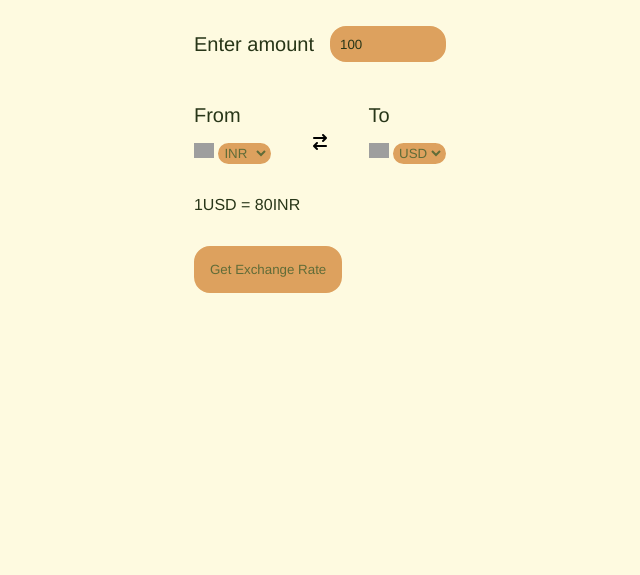
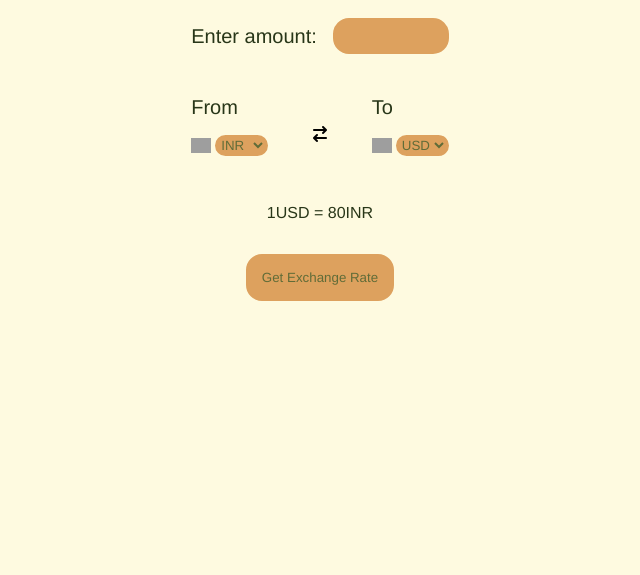
Before and after one commit to aayushiie/currency-converter, a plain HTML site: page index.html in a window 1280 px wide. Shown: the part 225-800 px from the top of the page, without its empty margins (320-960 px from the left). Drawn offline with Linux system fonts and the light colour scheme; grey boxes are pictures that could not be loaded.

Commit message:
updated html layout

```diff
--- a/index.html
+++ b/index.html
@@ -1,24 +1,29 @@
 <!DOCTYPE html>
 <html lang="en">
+
 <head>
     <meta charset="UTF-8">
     <meta name="viewport" content="width=device-width, initial-scale=1.0">
     <title>Currency Converter</title>
-    <link rel="stylesheet" href="https://cdnjs.cloudflare.com/ajax/libs/font-awesome/6.5.2/css/all.min.css" integrity="sha512-SnH5WK+bZxgPHs44uWIX+LLJAJ9/2PkPKZ5QiAj6Ta86w+fsb2TkcmfRyVX3pBnMFcV7oQPJkl9QevSCWr3W6A==" crossorigin="anonymous" referrerpolicy="no-referrer" />
+    <link rel="stylesheet" href="https://cdnjs.cloudflare.com/ajax/libs/font-awesome/6.5.2/css/all.min.css"
+        integrity="sha512-SnH5WK+bZxgPHs44uWIX+LLJAJ9/2PkPKZ5QiAj6Ta86w+fsb2TkcmfRyVX3pBnMFcV7oQPJkl9QevSCWr3W6A=="
+        crossorigin="anonymous" referrerpolicy="no-referrer" />
     <link rel="stylesheet" href="style.css">
 </head>
+
 <body>
     <h1>Currency Converter</h1>
     <div class="currency-container">
         <form>
             <div class="amount">
-                <p>Enter amount</p>
-                <input value="100" type="text">
+                <p>Enter amount:</p>
+                <input value="" type="text">
             </div>
 
             <div class="dropdown">
                 <div class="from">
                     <p>From</p>
+                    <div class="currency">
                         <img src="https://flagsapi.com/IN/flat/64.png" alt="">
                         <select name="from">
                             <option value="INR">INR</option>
@@ -27,9 +32,11 @@
                             <option value="EUR">EUR</option>
                         </select>
                     </div>
+                </div>
                 <i class="fa-solid fa-arrow-right-arrow-left"></i>
                 <div class="to">
                     <p>To</p>
+                    <div class="currency">
                         <img src="https://flagsapi.com/US/flat/64.png" alt="">
                         <select name="from">
                             <option value="USD">USD</option>
@@ -39,12 +46,16 @@
                         </select>
                     </div>
                 </div>
+            </div>
+            <div class="end-message">
                 <div class="msg">1USD = 80INR</div>
                 <button class="btn">Get Exchange Rate</button>
+            </div>
         </form>
     </div>
 
 
     <script src="app.js"></script>
 </body>
+
 </html>
```
Lines whose indentation alone changed are shown as unchanged.
